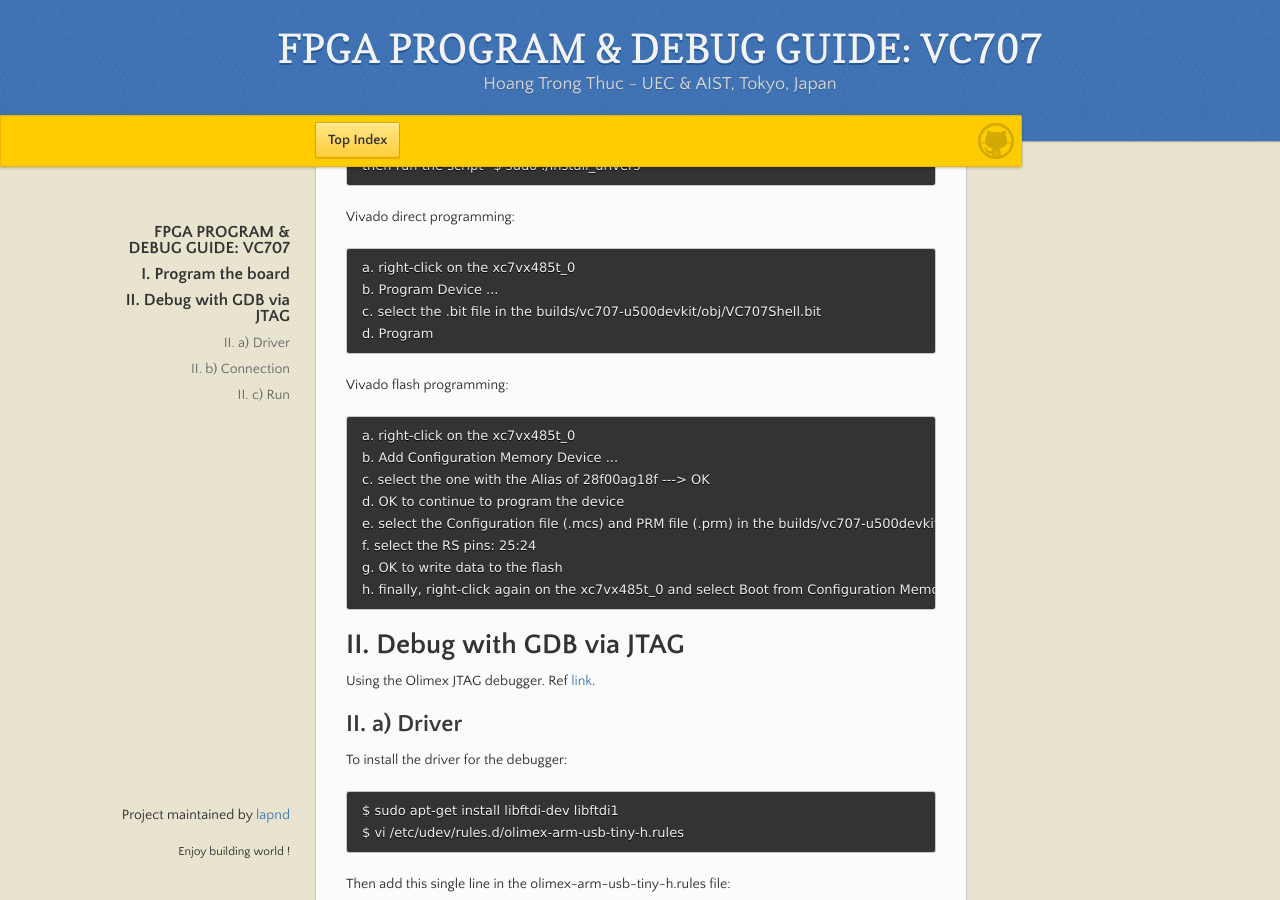
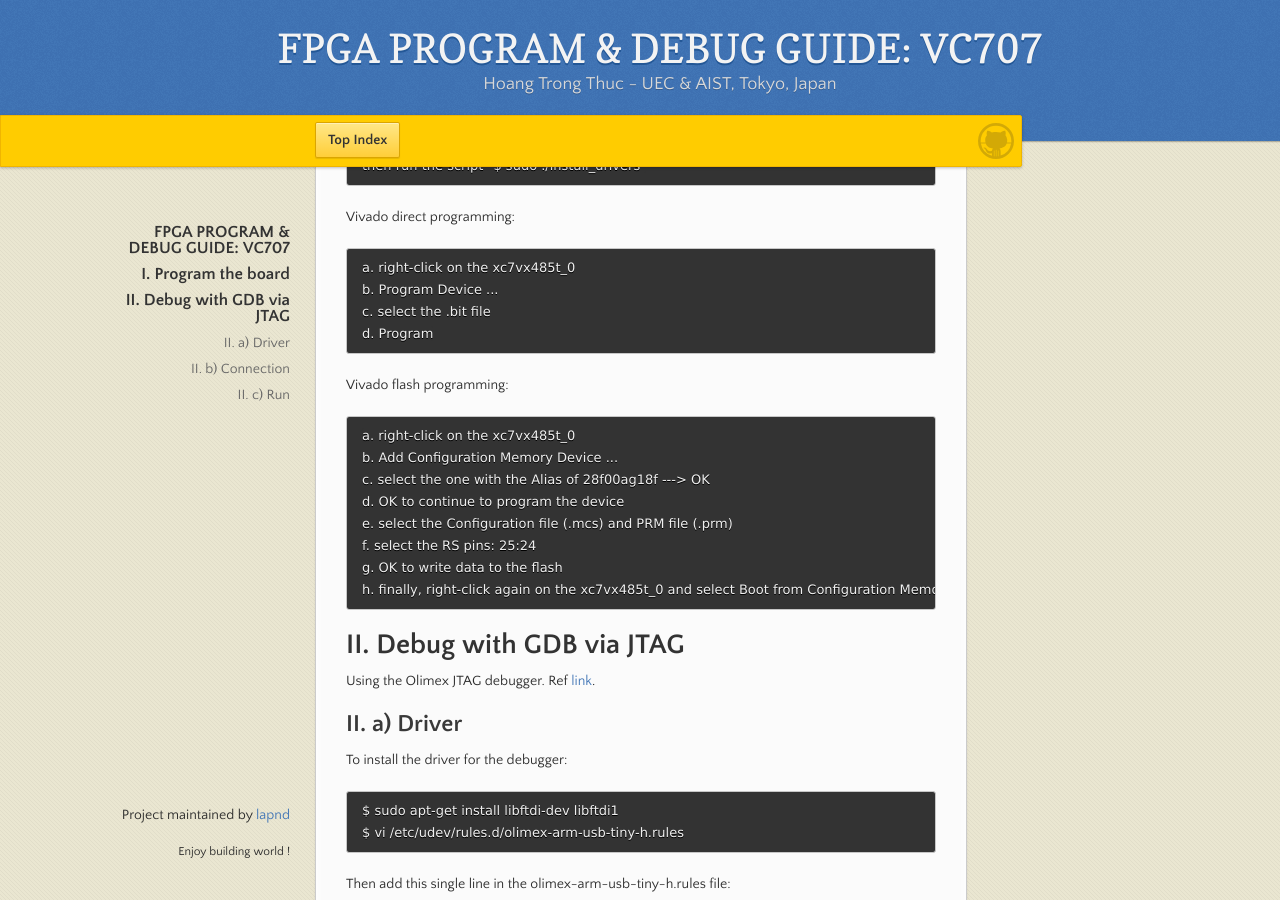
Before and after one commit to lapnd/httdes.github.io, a Jekyll site: the page built from fpgaguide_vc707.md, in a window 1280 px wide and 900 px high, scrolled down 316 px. Built offline with Jekyll 4.4.1, drawn with Linux system fonts in a browser that asks for light colours; our own code applies the rules of GitHub Pages for plain Markdown files.

Commit message:
Update fpgaguide_vc707.md

```diff
--- a/fpgaguide_vc707.md
+++ b/fpgaguide_vc707.md
@@ -20,7 +20,7 @@ Vivado direct programming:
 
 	a. right-click on the xc7vx485t_0
 	b. Program Device ...
-	c. select the .bit file in the builds/vc707-u500devkit/obj/VC707Shell.bit
+	c. select the .bit file
 	d. Program
 
 Vivado flash programming:
@@ -29,7 +29,7 @@ Vivado flash programming:
 	b. Add Configuration Memory Device ...
 	c. select the one with the Alias of 28f00ag18f ---> OK
 	d. OK to continue to program the device
-	e. select the Configuration file (.mcs) and PRM file (.prm) in the builds/vc707-u500devkit/obj/
+	e. select the Configuration file (.mcs) and PRM file (.prm)
 	f. select the RS pins: 25:24
 	g. OK to write data to the flash
 	h. finally, right-click again on the xc7vx485t_0 and select Boot from Configuration Memory Device
```
